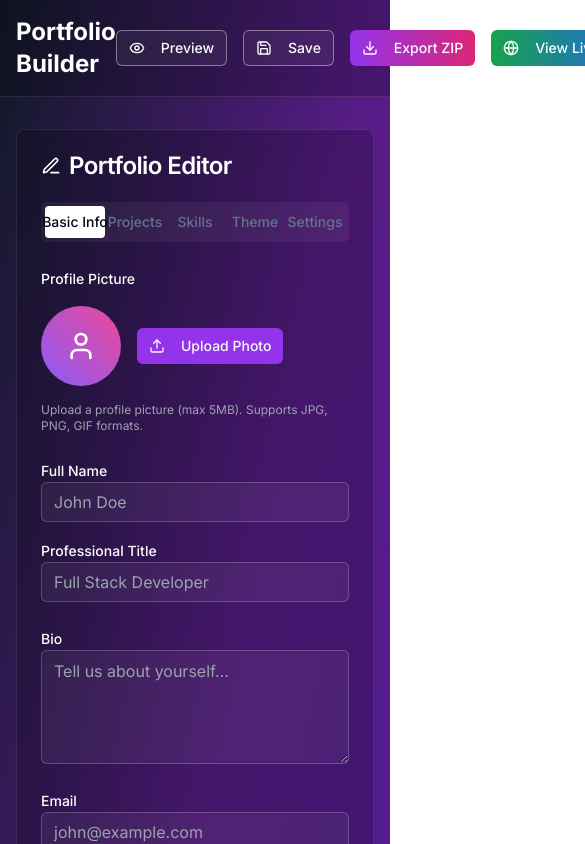
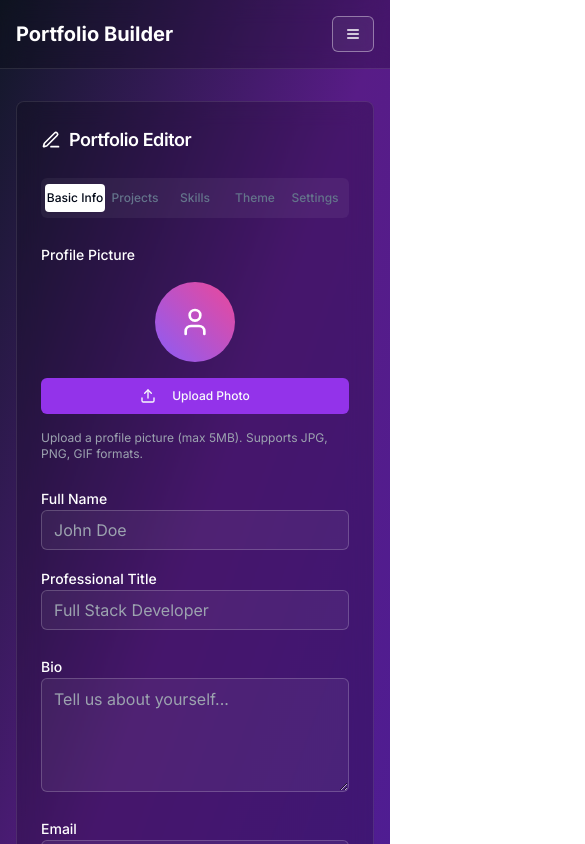
Before and after one commit to kunal-shetty/resume-builder, a Next.js app: page /builder in a window 390 px wide. Shown: the top 844 px of the page, 585 px wide, since content can reach past the window. Built offline with nearby package versions, Linux system fonts and the light colour scheme.

Commit message:
fix: resolve mobile responsiveness issues
Improve header button layout, spacing, and visibility; enhance builder interface layout; add responsive menu and form layouts.

#VERCEL_SKIP

Co-authored-by: null <176825556+kunal-shetty@users.noreply.github.com>

```diff
--- a/app/builder/page.tsx
+++ b/app/builder/page.tsx
@@ -4,7 +4,7 @@ import type React from "react"
 
 import { useState, useEffect, useRef } from "react"
 import { motion, AnimatePresence } from "framer-motion"
-import { Eye, Download, Globe, Plus, Trash2, Edit3, Save, ExternalLink, Copy, Upload, User } from "lucide-react"
+import { Eye, Download, Globe, Plus, Trash2, Edit3, Save, ExternalLink, Copy, Upload, User, Menu } from "lucide-react"
 import { Button } from "@/components/ui/button"
 import { Input } from "@/components/ui/input"
 import { Textarea } from "@/components/ui/textarea"
@@ -118,6 +118,7 @@ export default function BuilderPage() {
   const [customUrl, setCustomUrl] = useState("")
   const [showDeployDialog, setShowDeployDialog] = useState(false)
   const [generatedPortfolioUrl, setGeneratedPortfolioUrl] = useState("")
+  const [showMobileMenu, setShowMobileMenu] = useState(false)
 
   // Load saved data on mount
   useEffect(() => {
@@ -731,10 +732,12 @@ export default function BuilderPage() {
         animate={{ y: 0 }}
         className="bg-black/20 backdrop-blur-md border-b border-white/10 sticky top-0 z-50"
       >
-        <div className="max-w-7xl mx-auto px-4 py-4 flex items-center justify-between">
-          <h1 className="text-2xl font-bold text-white">Portfolio Builder</h1>
+        <div className="max-w-7xl mx-auto px-4 py-4">
+          <div className="flex items-center justify-between">
+            <h1 className="text-xl md:text-2xl font-bold text-white">Portfolio Builder</h1>
 
-          <div className="flex items-center gap-4">
+            {/* Desktop Header Buttons */}
+            <div className="hidden md:flex items-center gap-3">
               <Button
                 variant="outline"
                 size="sm"
@@ -782,7 +785,6 @@ export default function BuilderPage() {
                 {isExporting ? "Exporting..." : "Export ZIP"}
               </Button>
 
-            <div className="flex gap-2">
               <Button
                 size="sm"
                 onClick={generateAndViewPortfolio}
@@ -813,7 +815,127 @@ export default function BuilderPage() {
                 </Button>
               )}
             </div>
+
+            {/* Mobile Menu Button */}
+            <div className="md:hidden">
+              <Button
+                variant="outline"
+                size="sm"
+                onClick={() => setShowMobileMenu(!showMobileMenu)}
+                className="text-white border-white/40 hover:bg-white/10 bg-white/5 opacity-100"
+              >
+                <Menu className="w-4 h-4" />
+              </Button>
             </div>
+          </div>
+
+          {/* Mobile Menu */}
+          <AnimatePresence>
+            {showMobileMenu && (
+              <motion.div
+                initial={{ opacity: 0, height: 0 }}
+                animate={{ opacity: 1, height: "auto" }}
+                exit={{ opacity: 0, height: 0 }}
+                className="md:hidden mt-4 space-y-3"
+              >
+                <div className="grid grid-cols-2 gap-2">
+                  <Button
+                    variant="outline"
+                    size="sm"
+                    onClick={() => {
+                      togglePreviewMode()
+                      setShowMobileMenu(false)
+                    }}
+                    className="text-white border-white/40 hover:bg-white/10 bg-white/5 opacity-100 font-medium text-xs"
+                  >
+                    <Eye className="w-3 h-3 mr-1" />
+                    {isPreviewMode ? "Edit" : "Preview"}
+                  </Button>
+
+                  <Button
+                    variant="outline"
+                    size="sm"
+                    onClick={() => {
+                      savePortfolio()
+                      setShowMobileMenu(false)
+                    }}
+                    disabled={isSaving}
+                    className="text-white border-white/40 hover:bg-white/10 bg-white/5 opacity-100 font-medium text-xs"
+                  >
+                    {isSaving ? (
+                      <motion.div
+                        animate={{ rotate: 360 }}
+                        transition={{ duration: 1, repeat: Number.POSITIVE_INFINITY, ease: "linear" }}
+                        className="w-3 h-3 mr-1 border-2 border-white border-t-transparent rounded-full"
+                      />
+                    ) : (
+                      <Save className="w-3 h-3 mr-1" />
+                    )}
+                    {isSaving ? "Saving..." : "Save"}
+                  </Button>
+                </div>
+
+                <div className="grid grid-cols-1 gap-2">
+                  <Button
+                    size="sm"
+                    onClick={() => {
+                      exportPortfolio()
+                      setShowMobileMenu(false)
+                    }}
+                    disabled={isExporting}
+                    className="bg-gradient-to-r from-purple-600 to-pink-600 hover:from-purple-700 hover:to-pink-700 text-white opacity-100 font-medium text-xs"
+                  >
+                    {isExporting ? (
+                      <motion.div
+                        animate={{ rotate: 360 }}
+                        transition={{ duration: 1, repeat: Number.POSITIVE_INFINITY, ease: "linear" }}
+                        className="w-3 h-3 mr-1 border-2 border-white border-t-transparent rounded-full"
+                      />
+                    ) : (
+                      <Download className="w-3 h-3 mr-1" />
+                    )}
+                    {isExporting ? "Exporting..." : "Export ZIP"}
+                  </Button>
+
+                  <Button
+                    size="sm"
+                    onClick={() => {
+                      generateAndViewPortfolio()
+                      setShowMobileMenu(false)
+                    }}
+                    disabled={isDeploying}
+                    className="bg-gradient-to-r from-green-600 to-blue-600 hover:from-green-700 hover:to-blue-700 text-white opacity-100 font-medium text-xs"
+                  >
+                    {isDeploying ? (
+                      <motion.div
+                        animate={{ rotate: 360 }}
+                        transition={{ duration: 1, repeat: Number.POSITIVE_INFINITY, ease: "linear" }}
+                        className="w-3 h-3 mr-1 border-2 border-white border-t-transparent rounded-full"
+                      />
+                    ) : (
+                      <Globe className="w-3 h-3 mr-1" />
+                    )}
+                    {isDeploying ? "Generating..." : "View Live Site"}
+                  </Button>
+
+                  {generatedPortfolioUrl && (
+                    <Button
+                      size="sm"
+                      onClick={() => {
+                        viewGeneratedPortfolio()
+                        setShowMobileMenu(false)
+                      }}
+                      variant="outline"
+                      className="text-white border-white/40 hover:bg-white/10 bg-white/5 opacity-100 font-medium text-xs"
+                    >
+                      <ExternalLink className="w-3 h-3 mr-1" />
+                      Open Site
+                    </Button>
+                  )}
+                </div>
+              </motion.div>
+            )}
+          </AnimatePresence>
         </div>
       </motion.header>
 
@@ -822,13 +944,13 @@ export default function BuilderPage() {
         <motion.div
           initial={{ opacity: 0 }}
           animate={{ opacity: 1 }}
-          className="fixed inset-0 bg-black/50 flex items-center justify-center z-50"
+          className="fixed inset-0 bg-black/50 flex items-center justify-center z-50 p-4"
           onClick={() => setDeploymentUrl("")}
         >
           <motion.div
             initial={{ scale: 0.9, opacity: 0 }}
             animate={{ scale: 1, opacity: 1 }}
-            className="bg-gray-900 border border-gray-700 text-white p-6 rounded-lg max-w-md w-full mx-4"
+            className="bg-gray-900 border border-gray-700 text-white p-6 rounded-lg max-w-md w-full"
             onClick={(e) => e.stopPropagation()}
           >
             <h3 className="text-lg font-semibold mb-4 text-green-400">🎉 Portfolio Generated!</h3>
@@ -898,26 +1020,36 @@ export default function BuilderPage() {
               <div className="lg:col-span-2">
                 <Card className="bg-black/20 backdrop-blur-md border-white/10 text-white">
                   <CardHeader>
-                    <CardTitle className="flex items-center gap-2">
+                    <CardTitle className="flex items-center gap-2 text-lg md:text-xl">
                       <Edit3 className="w-5 h-5" />
                       Portfolio Editor
                     </CardTitle>
                   </CardHeader>
                   <CardContent>
                     <Tabs value={activeTab} onValueChange={setActiveTab}>
-                      <TabsList className="grid w-full grid-cols-5 bg-white/5">
-                        <TabsTrigger value="basic">Basic Info</TabsTrigger>
-                        <TabsTrigger value="projects">Projects</TabsTrigger>
-                        <TabsTrigger value="skills">Skills</TabsTrigger>
-                        <TabsTrigger value="theme">Theme</TabsTrigger>
-                        <TabsTrigger value="settings">Settings</TabsTrigger>
+                      <TabsList className="grid w-full grid-cols-5 bg-white/5 text-xs md:text-sm">
+                        <TabsTrigger value="basic" className="text-xs md:text-sm">
+                          Basic Info
+                        </TabsTrigger>
+                        <TabsTrigger value="projects" className="text-xs md:text-sm">
+                          Projects
+                        </TabsTrigger>
+                        <TabsTrigger value="skills" className="text-xs md:text-sm">
+                          Skills
+                        </TabsTrigger>
+                        <TabsTrigger value="theme" className="text-xs md:text-sm">
+                          Theme
+                        </TabsTrigger>
+                        <TabsTrigger value="settings" className="text-xs md:text-sm">
+                          Settings
+                        </TabsTrigger>
                       </TabsList>
 
                       <TabsContent value="basic" className="space-y-6 mt-6">
                         {/* Profile Picture Section */}
                         <div className="space-y-4">
                           <Label className="text-white">Profile Picture</Label>
-                          <div className="flex items-center gap-4">
+                          <div className="flex flex-col sm:flex-row items-center gap-4">
                             <div className="relative">
                               <div
                                 className="w-20 h-20 rounded-full bg-gradient-to-r flex items-center justify-center text-white text-2xl font-bold overflow-hidden"
@@ -940,11 +1072,11 @@ export default function BuilderPage() {
                                 )}
                               </div>
                             </div>
-                            <div className="flex gap-2">
+                            <div className="flex flex-col sm:flex-row gap-2 w-full sm:w-auto">
                               <Button
                                 onClick={() => fileInputRef.current?.click()}
                                 size="sm"
-                                className="bg-purple-600 hover:bg-purple-700"
+                                className="bg-purple-600 hover:bg-purple-700 text-xs md:text-sm"
                               >
                                 <Upload className="w-4 h-4 mr-2" />
                                 Upload Photo
@@ -954,7 +1086,7 @@ export default function BuilderPage() {
                                   onClick={removeProfilePicture}
                                   size="sm"
                                   variant="outline"
-                                  className="border-red-500 text-red-400 hover:bg-red-500 hover:text-white"
+                                  className="border-red-500 text-red-400 hover:bg-red-500 hover:text-white text-xs md:text-sm"
                                 >
                                   <Trash2 className="w-4 h-4 mr-2" />
                                   Remove
@@ -1009,7 +1141,7 @@ export default function BuilderPage() {
                           />
                         </div>
 
-                        <div className="grid grid-cols-1 md:grid-cols-3 gap-4">
+                        <div className="grid grid-cols-1 gap-4">
                           <div>
                             <Label htmlFor="email">Email</Label>
                             <Input
@@ -1045,12 +1177,12 @@ export default function BuilderPage() {
                       </TabsContent>
 
                       <TabsContent value="projects" className="space-y-6 mt-6">
-                        <div className="flex items-center justify-between">
+                        <div className="flex flex-col sm:flex-row items-start sm:items-center justify-between gap-4">
                           <h3 className="text-lg font-semibold">Projects</h3>
                           <Button
                             onClick={addProject}
                             size="sm"
-                            className="bg-purple-600 hover:bg-purple-700 text-white"
+                            className="bg-purple-600 hover:bg-purple-700 text-white w-full sm:w-auto"
                           >
                             <Plus className="w-4 h-4 mr-2" />
                             Add Project
@@ -1080,17 +1212,21 @@ export default function BuilderPage() {
                       </TabsContent>
 
                       <TabsContent value="skills" className="space-y-6 mt-6">
-                        <div className="flex items-center justify-between">
+                        <div className="flex flex-col sm:flex-row items-start sm:items-center justify-between gap-4">
                           <h3 className="text-lg font-semibold">Skills</h3>
-                          <Button onClick={addSkill} size="sm" className="bg-purple-600 hover:bg-purple-700 text-white">
+                          <Button
+                            onClick={addSkill}
+                            size="sm"
+                            className="bg-purple-600 hover:bg-purple-700 text-white w-full sm:w-auto"
+                          >
                             <Plus className="w-4 h-4 mr-2" />
                             Add Skill
                           </Button>
                         </div>
 
-                        <div className="grid grid-cols-1 md:grid-cols-2 gap-4">
+                        <div className="grid grid-cols-1 gap-4">
                           {portfolioData.skills.length === 0 ? (
-                            <div className="col-span-2 text-center py-12 text-gray-400">
+                            <div className="text-center py-12 text-gray-400">
                               <p className="mb-4">No skills added yet.</p>
                               <Button onClick={addSkill} className="bg-purple-600 hover:bg-purple-700 text-white">
                                 <Plus className="w-4 h-4 mr-2" />
@@ -1193,8 +1329,8 @@ export default function BuilderPage() {
                 </Card>
               </div>
 
-              {/* Live Preview Panel */}
-              <div className="lg:col-span-1">
+              {/* Live Preview Panel - Hidden on mobile when in edit mode */}
+              <div className="hidden lg:block lg:col-span-1">
                 <Card className="bg-black/20 backdrop-blur-md border-white/10 text-white sticky top-24">
                   <CardHeader>
                     <CardTitle className="flex items-center gap-2">
```
Lines whose indentation alone changed are shown as unchanged.
